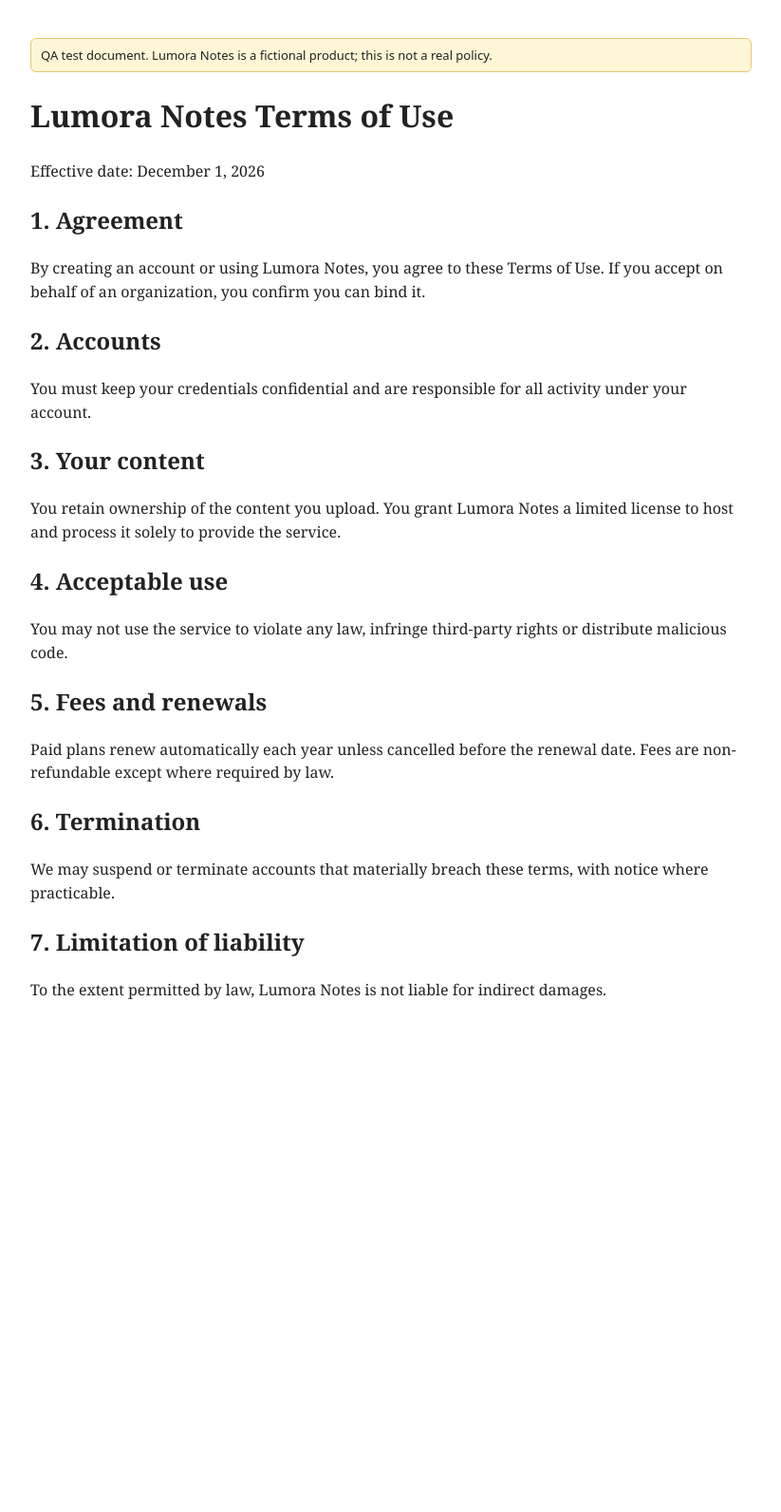
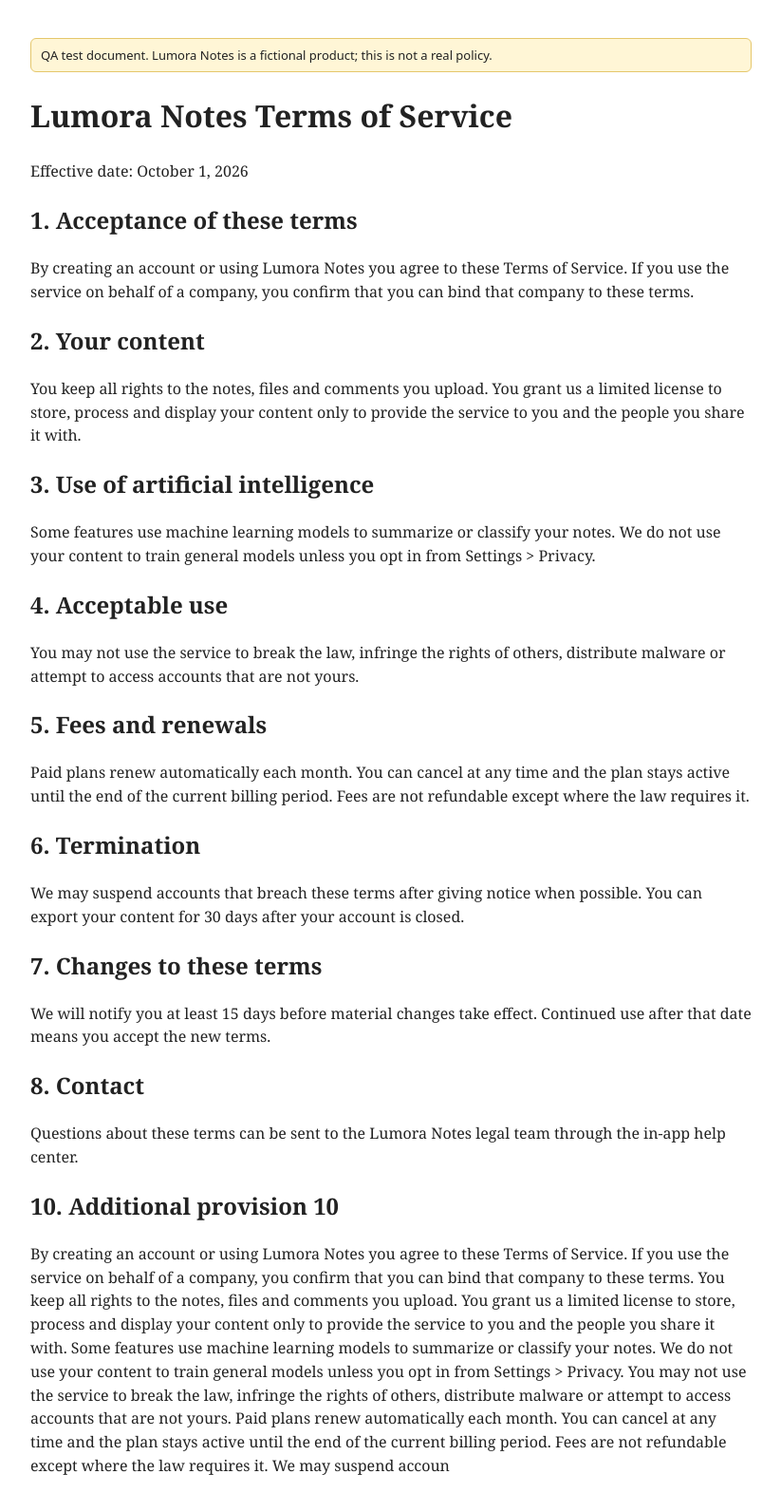
Before and after one commit to MSerra1092/qa-docs-prueba, a plain HTML site: page 07-limite-2500.html in a window 1280 px wide. Shown: the whole page at 95% size, without its empty margins (228-1051 px from the left). Before the commit the page ends 1095 px from the top, so only its background shows below. Drawn offline with Linux system fonts and the light colour scheme.

Commit message:
Volver a v1: HTML 01-12, PDFs v1 en URLs fijas e index
Co-Authored-By: Claude Opus 5.5 <noreply@anthropic.com>

```diff
--- a/07-limite-2500.html
+++ b/07-limite-2500.html
@@ -1,20 +1,21 @@
 <!DOCTYPE html>
-<html lang="en"><head><meta charset="utf-8"><meta name="viewport" content="width=device-width,initial-scale=1"><title>Lumora Notes Terms of Use</title><style>body{font-family:Georgia,serif;max-width:760px;margin:40px auto;padding:0 20px;line-height:1.55;color:#222}.qa{font:13px system-ui;background:#fff6d6;border:1px solid #e5c76b;padding:8px 10px;border-radius:6px}</style></head><body>
-<p class="qa">QA test document. Lumora Notes is a fictional product; this is not a real policy.</p>
-<h1>Lumora Notes Terms of Use</h1>
-<p>Effective date: December 1, 2026</p>
-<h2>1. Agreement</h2>
-<p>By creating an account or using Lumora Notes, you agree to these Terms of Use. If you accept on behalf of an organization, you confirm you can bind it.</p>
-<h2>2. Accounts</h2>
-<p>You must keep your credentials confidential and are responsible for all activity under your account.</p>
-<h2>3. Your content</h2>
-<p>You retain ownership of the content you upload. You grant Lumora Notes a limited license to host and process it solely to provide the service.</p>
+<html lang="en"><head><meta charset="utf-8"><meta name="viewport" content="width=device-width,initial-scale=1"><title>Lumora Notes Terms of Service</title><style>body{font-family:Georgia,serif;max-width:760px;margin:40px auto;padding:0 20px;line-height:1.55;color:#222}.qa{font:13px system-ui;background:#fff6d6;border:1px solid #e5c76b;padding:8px 10px;border-radius:6px}</style></head><body>
+<p class="qa">QA test document. Lumora Notes is a fictional product; this is not a real policy.</p><h1>Lumora Notes Terms of Service</h1><p>Effective date: October 1, 2026</p><h2>1. Acceptance of these terms</h2>
+<p>By creating an account or using Lumora Notes you agree to these Terms of Service. If you use the service on behalf of a company, you confirm that you can bind that company to these terms.</p>
+<h2>2. Your content</h2>
+<p>You keep all rights to the notes, files and comments you upload. You grant us a limited license to store, process and display your content only to provide the service to you and the people you share it with.</p>
+<h2>3. Use of artificial intelligence</h2>
+<p>Some features use machine learning models to summarize or classify your notes. We do not use your content to train general models unless you opt in from Settings &gt; Privacy.</p>
 <h2>4. Acceptable use</h2>
-<p>You may not use the service to violate any law, infringe third-party rights or distribute malicious code.</p>
+<p>You may not use the service to break the law, infringe the rights of others, distribute malware or attempt to access accounts that are not yours.</p>
 <h2>5. Fees and renewals</h2>
-<p>Paid plans renew automatically each year unless cancelled before the renewal date. Fees are non-refundable except where required by law.</p>
+<p>Paid plans renew automatically each month. You can cancel at any time and the plan stays active until the end of the current billing period. Fees are not refundable except where the law requires it.</p>
 <h2>6. Termination</h2>
-<p>We may suspend or terminate accounts that materially breach these terms, with notice where practicable.</p>
-<h2>7. Limitation of liability</h2>
-<p>To the extent permitted by law, Lumora Notes is not liable for indirect damages.</p>
+<p>We may suspend accounts that breach these terms after giving notice when possible. You can export your content for 30 days after your account is closed.</p>
+<h2>7. Changes to these terms</h2>
+<p>We will notify you at least 15 days before material changes take effect. Continued use after that date means you accept the new terms.</p>
+<h2>8. Contact</h2>
+<p>Questions about these terms can be sent to the Lumora Notes legal team through the in-app help center.</p>
+<h2>10. Additional provision 10</h2>
+<p>By creating an account or using Lumora Notes you agree to these Terms of Service. If you use the service on behalf of a company, you confirm that you can bind that company to these terms. You keep all rights to the notes, files and comments you upload. You grant us a limited license to store, process and display your content only to provide the service to you and the people you share it with. Some features use machine learning models to summarize or classify your notes. We do not use your content to train general models unless you opt in from Settings &gt; Privacy. You may not use the service to break the law, infringe the rights of others, distribute malware or attempt to access accounts that are not yours. Paid plans renew automatically each month. You can cancel at any time and the plan stays active until the end of the current billing period. Fees are not refundable except where the law requires it. We may suspend accoun</p>
 </body></html>
```
Also changed, not shown: 01-semantico.html (+4 -4 lines), 02-dom-anidado.html (+3 -3 lines), 03-colapsables.html (+3 -3 lines), 04-js-render.html (+2 -2 lines), 05-ruido.html (+4 -4 lines), 06-corto.html (+2 -2 lines), 08-largo.html (+3 -3 lines), 09-tabla-listas.html (+3 -3 lines), 11-pdf-embebido.html (+1 -1 lines), 12-iframe.html (+1 -1 lines), 13-pdf-embebido-escaneado.html (+1 -1 lines), index.html (+6 -6 lines), 6 other files.
